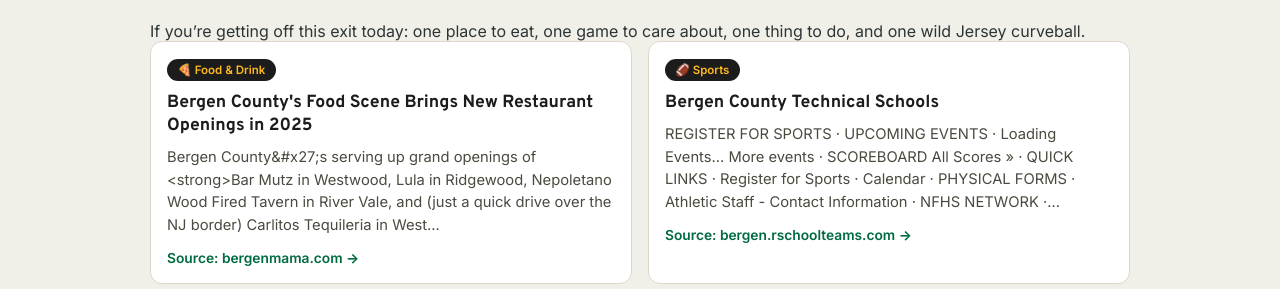
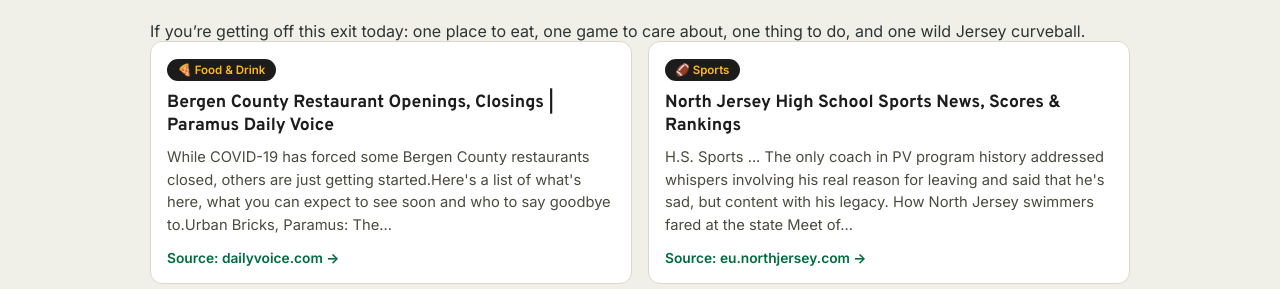
Before and after one commit to joemacstevens/exit163-site, a website: page index.html in a window 1280 px wide. Shown: the part 663-952 px from the top of the page. Drawn offline with Linux system fonts and the light colour scheme.

Commit message:
Shift daily section to pillar-first editorial voice; filter listicles

```diff
--- a/index.html
+++ b/index.html
@@ -425,17 +425,17 @@
     <div class="today-grid">
       <article class="story-card">
         <span class="story-pill">🍕 Food &amp; Drink</span>
-        <h3>Bergen County&#x27;s Food Scene Brings New Restaurant Openings in 2025</h3>
-        <p>Bergen County&amp;#x27;s serving up grand openings of &lt;strong&gt;Bar Mutz in Westwood, Lula in Ridgewood, Nepoletano Wood Fired Tavern in River Vale, and (just a quick drive over the NJ border) Carlitos Tequileria in West…</p>
+        <h3>Bergen County Restaurant Openings, Closings | Paramus Daily Voice</h3>
+        <p>While COVID-19 has forced some Bergen County restaurants closed, others are just getting started.Here&#x27;s a list of what&#x27;s here, what you can expect to see soon and who to say goodbye to.Urban Bricks, Paramus: The…</p>
 
-        <a href="https://bergenmama.com/article/bergen-countys-food-scene-brings-new-restaurant-openings-in-2025" target="_blank" rel="noopener">Source: bergenmama.com →</a>
+        <a href="https://dailyvoice.com/new-jersey/paramus/business/bergen-county-restaurant-openings-closings/790612/" target="_blank" rel="noopener">Source: dailyvoice.com →</a>
       </article>
       <article class="story-card">
         <span class="story-pill">🏈 Sports</span>
-        <h3>Bergen County Technical Schools</h3>
-        <p>REGISTER FOR SPORTS · UPCOMING EVENTS · Loading Events... More events · SCOREBOARD All Scores » · QUICK LINKS · Register for Sports · Calendar · PHYSICAL FORMS · Athletic Staff - Contact Information · NFHS NETWORK ·…</p>
+        <h3>North Jersey High School Sports News, Scores &amp; Rankings</h3>
+        <p>H.S. Sports ... The only coach in PV program history addressed whispers involving his real reason for leaving and said that he&#x27;s sad, but content with his legacy. How North Jersey swimmers fared at the state Meet of…</p>
 
-        <a href="https://bergen.rschoolteams.com/" target="_blank" rel="noopener">Source: bergen.rschoolteams.com →</a>
+        <a href="https://eu.northjersey.com/sports/hs-sports/" target="_blank" rel="noopener">Source: eu.northjersey.com →</a>
       </article>
       <article class="story-card">
         <span class="story-pill">📅 Event</span>
@@ -447,7 +447,7 @@
       <article class="story-card">
         <span class="story-pill">🌀 Jersey Chaos</span>
         <h3>Weird NJ: In and Around Bergen County Edition | Mahwah Public Library</h3>
-        <p>&lt;strong&gt;Weird NJ&lt;/strong&gt; is a semi-annual magazine that chronicles local legends, purported hauntings, ghost stories, folklore, unusual places or events, and other peculiarities in New Jersey. The Mahwah Library is…</p>
+        <p>Weird NJ is a semi-annual magazine that chronicles local legends, purported hauntings, ghost stories, folklore, unusual places or events, and other peculiarities in New Jersey. The Mahwah Library is proud to host Weird…</p>
 
         <a href="https://mahwah.librarycalendar.com/event/weird-nj-bergen-county-53037" target="_blank" rel="noopener">Source: mahwah.librarycalendar.com →</a>
       </article>
```
Also changed, not shown: 1 other file.
